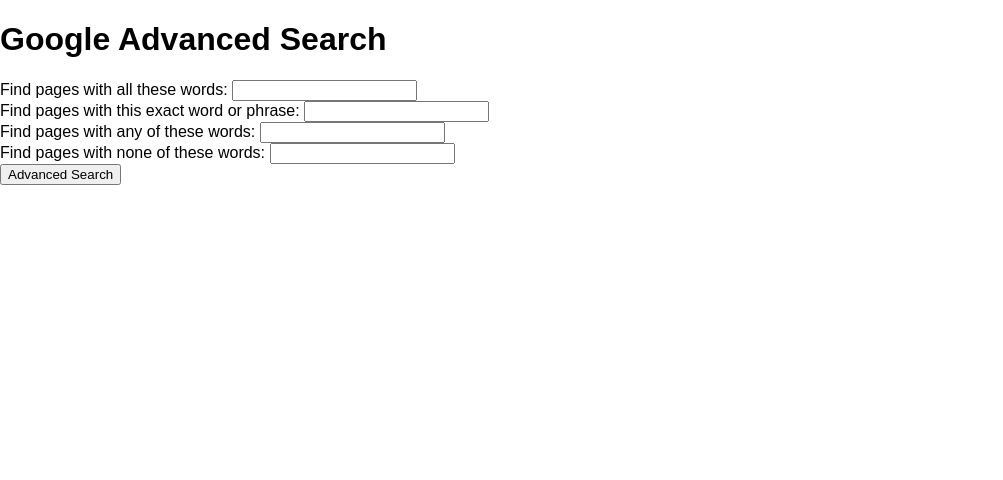
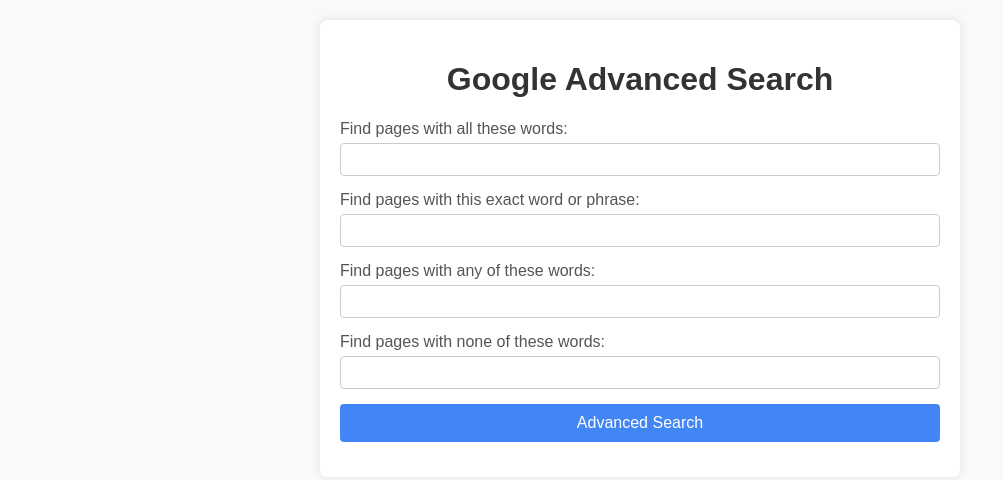
Before and after one commit to kellyarvin/google, a plain HTML site: page search.html in a window 1280 px wide. Shown: the whole page, without its empty margins (0-1003 px from the left). Drawn offline with Linux system fonts and the light colour scheme; a script that the page names is missing.

Commit message:
merge with the latest css and javascript

```diff
--- /dev/null
+++ b/script.js
@@ -0,0 +1,19 @@
+document.getElementById('advanced-search-form').addEventListener('submit', function(event) {
+    event.preventDefault();
+
+    const allWords = document.getElementById('allWords').value;
+    const exactPhrase = document.getElementById('exactPhrase').value;
+    const anyWords = document.getElementById('anyWords').value;
+    const noneWords = document.getElementById('noneWords').value;
+
+    const query = [
+        allWords ? `allWords=${encodeURIComponent(allWords)}` : '',
+        exactPhrase ? `exactPhrase=${encodeURIComponent(exactPhrase)}` : '',
+        anyWords ? `anyWords=${encodeURIComponent(anyWords)}` : '',
+        noneWords ? `noneWords=${encodeURIComponent(noneWords)}` : ''
+    ].filter(Boolean).join('&');
+
+    alert('Search query: ' + query);
+    // Simulate a search operation
+    console.log('Search query:', query);
+});
--- a/styles.css
+++ b/styles.css
@@ -181,3 +181,58 @@ i {
 .gsb {
     height: 20px;
 }
+
+body {
+    font-family: Arial, sans-serif;
+    background-color: #f8f9fa;
+    margin: 0;
+    padding: 20px;
+}
+
+.container {
+    max-width: 600px;
+    margin: 0 auto;
+    background-color: #fff;
+    padding: 20px;
+    box-shadow: 0 0 10px rgba(0, 0, 0, 0.1);
+    border-radius: 8px;
+}
+
+h1 {
+    text-align: center;
+    color: #333;
+}
+
+.form-group {
+    margin-bottom: 15px;
+}
+
+.form-group label {
+    display: block;
+    margin-bottom: 5px;
+    color: #555;
+}
+
+.form-group input[type="text"] {
+    width: 100%;
+    padding: 8px;
+    box-sizing: border-box;
+    border: 1px solid #ccc;
+    border-radius: 4px;
+}
+
+button {
+    display: block;
+    width: 100%;
+    padding: 10px;
+    background-color: #4285F4;
+    color: #fff;
+    border: none;
+    border-radius: 4px;
+    cursor: pointer;
+    font-size: 16px;
+}
+
+button:hover {
+    background-color: #357ae8;
+}
```
